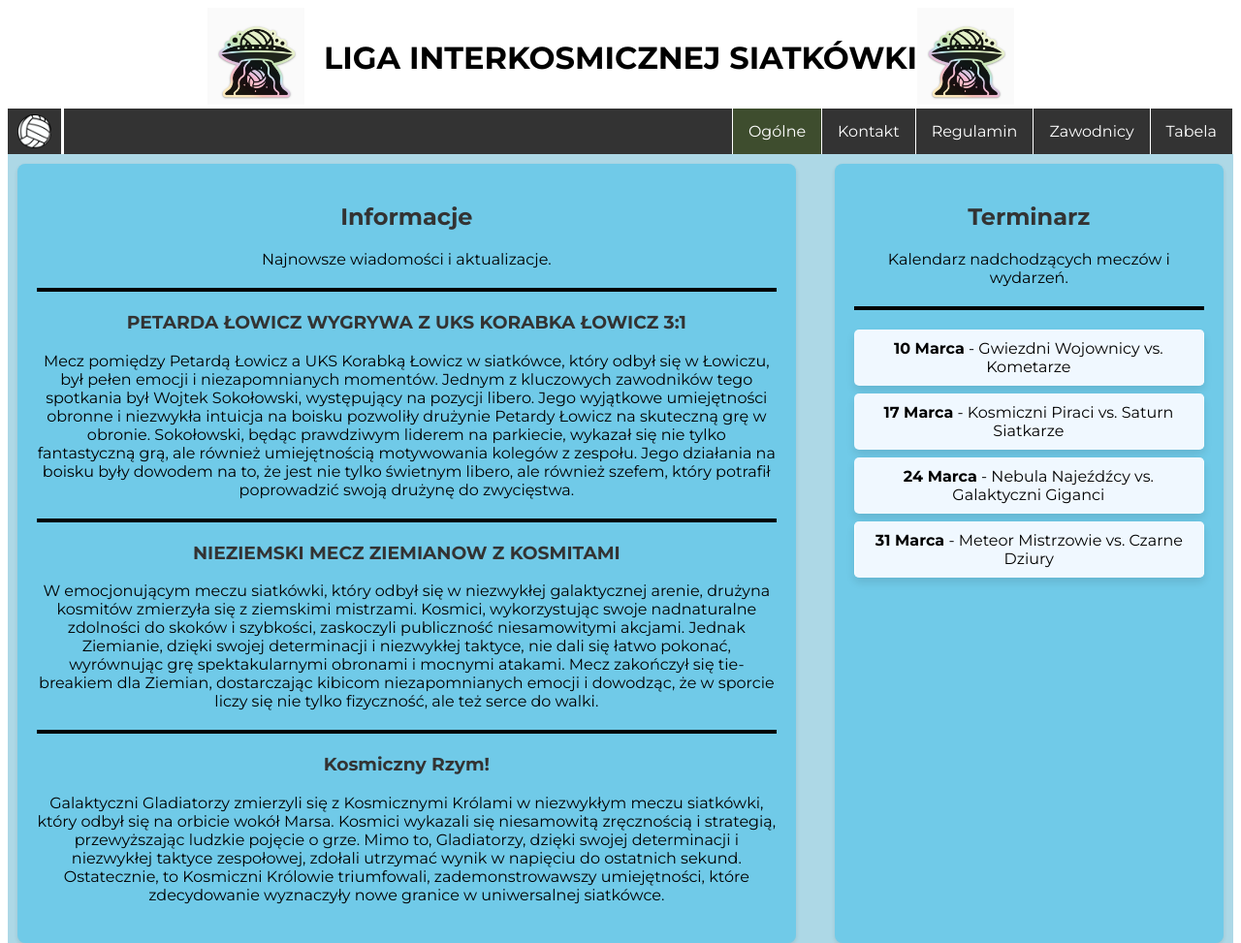
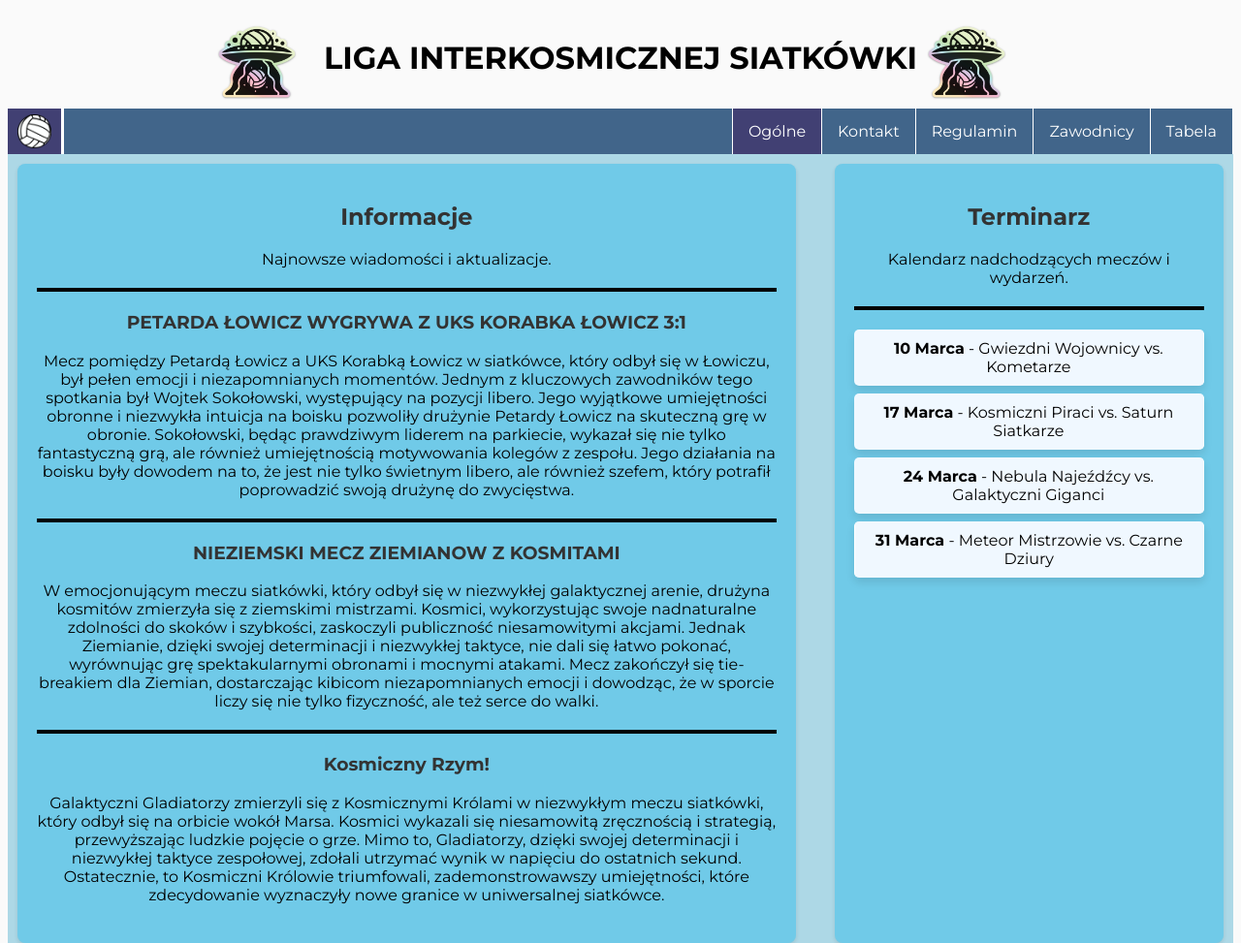
Before and after one commit to Sokulele/pwi-repository, a website: page index.html in a window 1280 px wide. Shown: the top 973 px of the page at 97% size. Drawn offline with Linux system fonts and the light colour scheme.

Commit message:
aligned color of background

```diff
--- a/index.html
+++ b/index.html
@@ -13,7 +13,7 @@
   <style>
     body {
       font-family: "Montserrat", "sans-serif";
-      background-color: white;
+      background-color: rgba(250, 250, 250, 255);
       color: black;
     }
 
@@ -22,7 +22,7 @@
     }
 
     .nav {
-      background-color: #333;
+      background-color: #41658A;
       list-style-type: none;
       margin: 0;
       padding: 0;
@@ -54,7 +54,7 @@
     }
 
     li a:hover {
-      background-color: #111;
+      background-color: #4C3957;
     }
 
     .logo img {
@@ -65,6 +65,7 @@
       width: auto;
       max-width: 35px;
       border-right: solid white;
+      background-color: #414073;
     }
 
     .logo {
@@ -72,10 +73,11 @@
     }
 
     .active {
-      background-color: rgb(62, 77, 46);
+      background-color: #414073;
     }
 
     .header {
+      background-color: rgba(250, 250, 250, 255);
       display: flex;
       align-items: center;
       justify-content: center;
```
